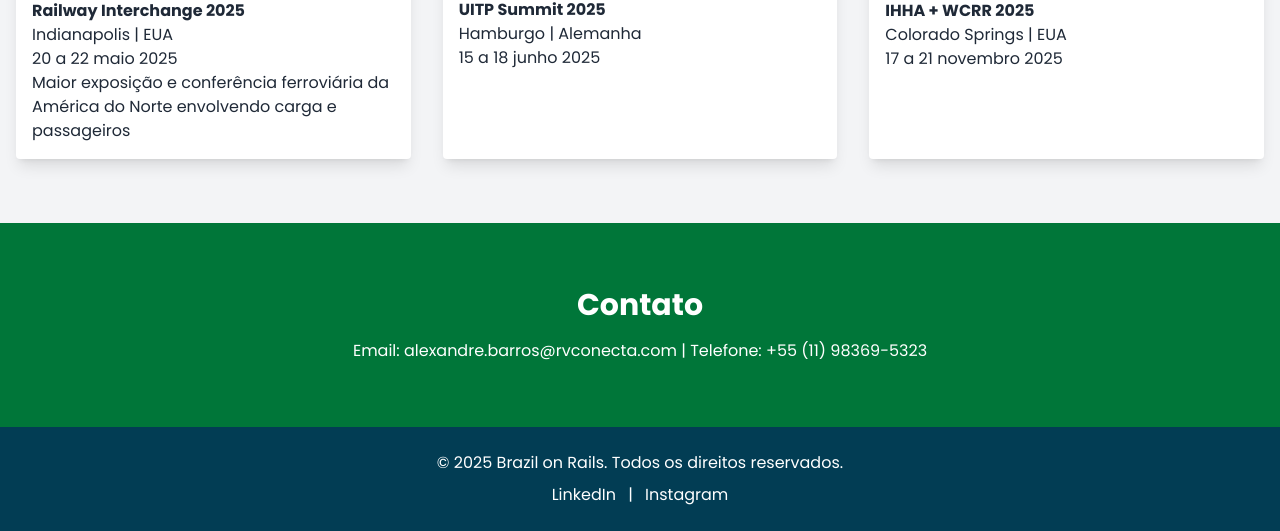
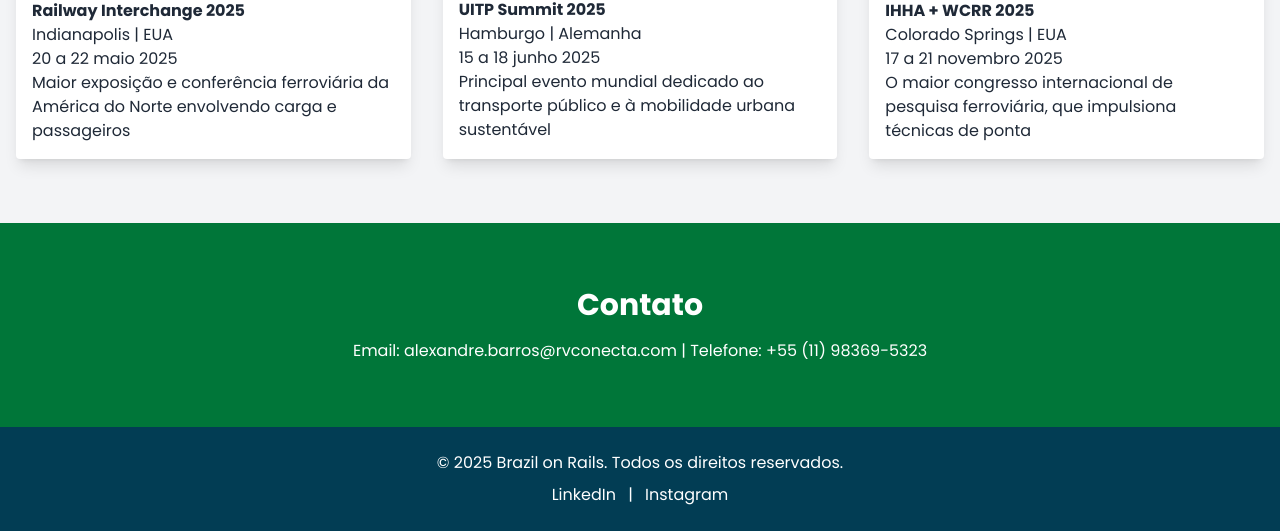
Before and after one commit to ViniciusScartezini/brazil-on-rails-landing, a plain HTML site: page index.html in a window 1280 px wide. Shown: the part 926-1457 px from the top of the page. Drawn offline with nearby package versions, Linux system fonts and the light colour scheme.

Commit message:
Update index.html

```diff
--- a/index.html
+++ b/index.html
@@ -58,11 +58,13 @@
         <img src="https://raw.githubusercontent.com/ViniciusScartezini/brazil-on-rails-landing/main/LOGOUITP.png" class="mx-auto">
         <h3 class="font-bold mt-4">UITP Summit 2025</h3>
         <p>Hamburgo | Alemanha<br>15 a 18 junho 2025</p>
+        <p>Principal evento mundial dedicado ao transporte público e à mobilidade urbana sustentável</p>
       </div>
       <div class="bg-white shadow-lg p-4 rounded">
         <img src="https://raw.githubusercontent.com/ViniciusScartezini/brazil-on-rails-landing/main/LOGOIHHA.jpg" class="mx-auto">
         <h3 class="font-bold mt-4">IHHA + WCRR 2025</h3>
         <p>Colorado Springs | EUA<br>17 a 21 novembro 2025</p>
+        <p>O maior congresso internacional de pesquisa ferroviária, que impulsiona técnicas de ponta</p>
       </div>
     </div>
   </section>
```
